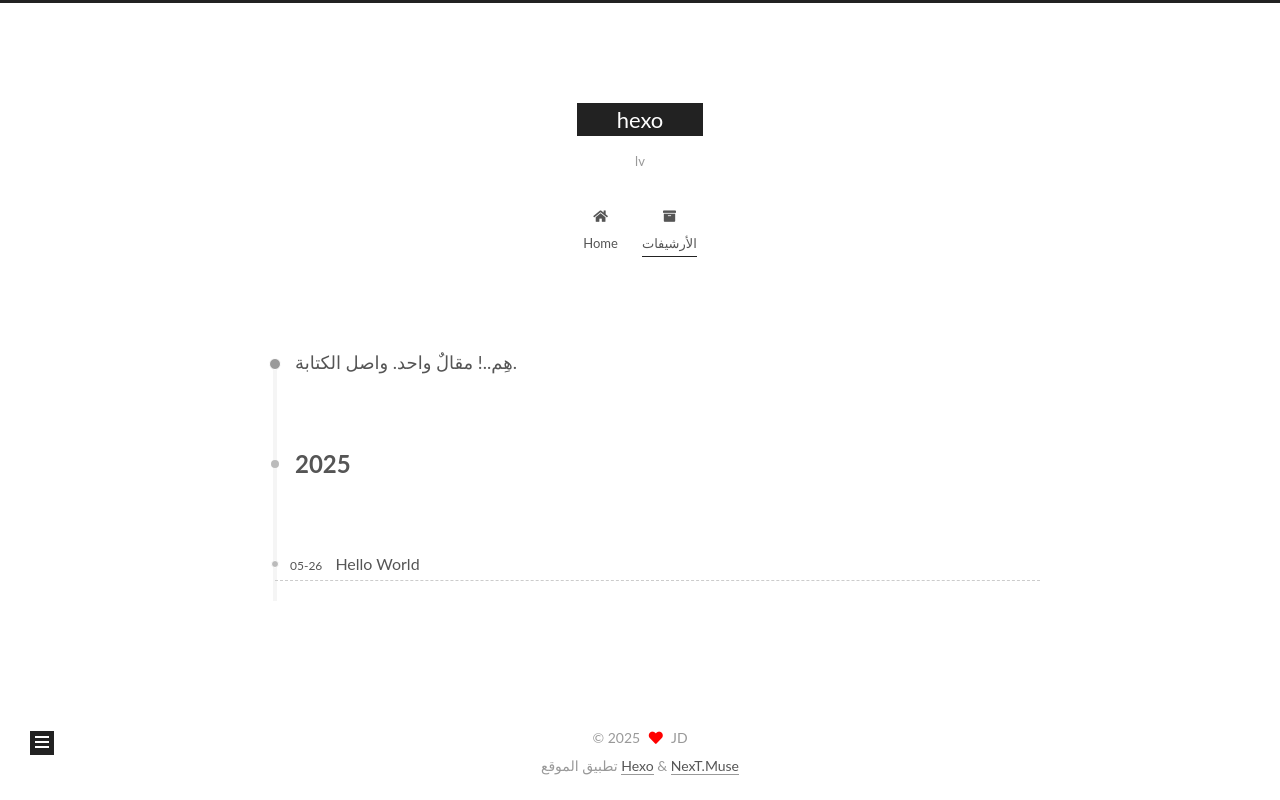
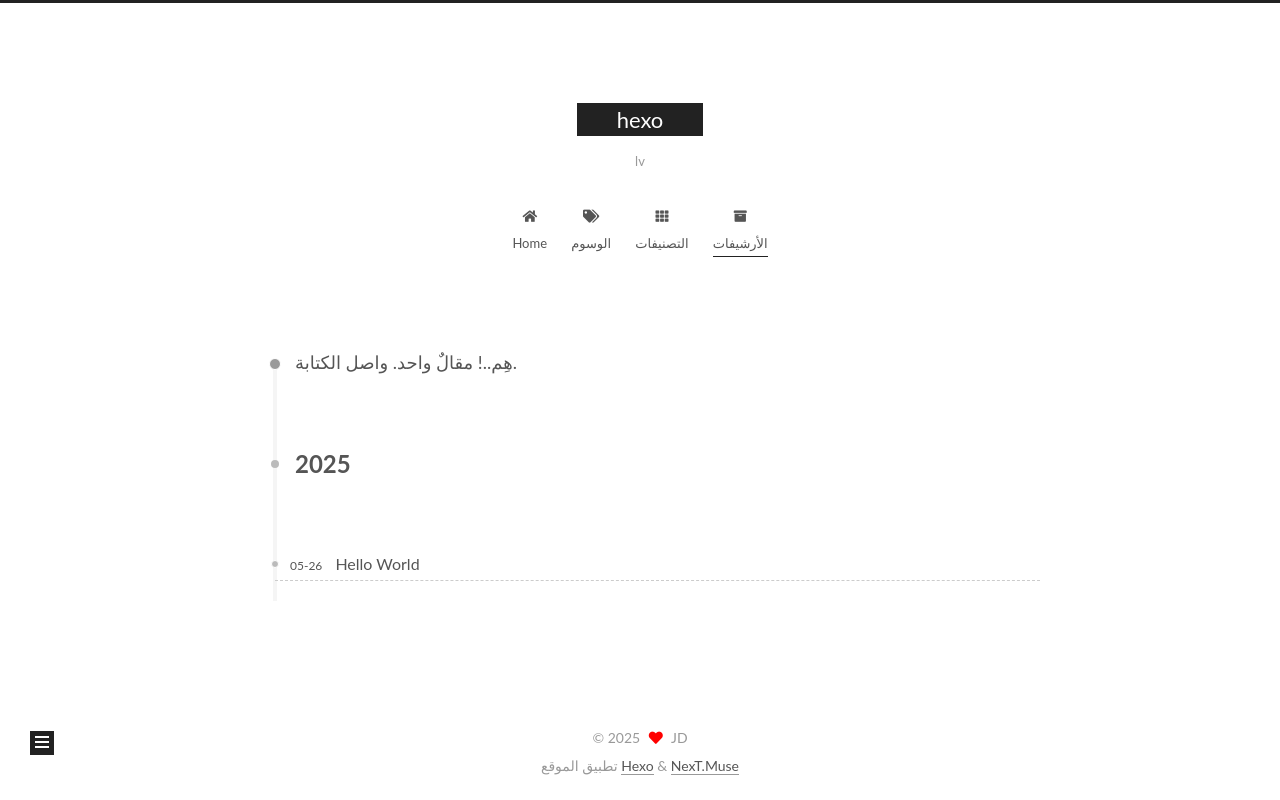
Before and after one commit to shihao-lv/shihao-lv.github.io, a plain HTML site: page archives/index.html in a window 1280 px wide. Drawn offline with Linux system fonts and the light colour scheme.

Commit message:
Site updated: 2025-05-28 11:33:14

```diff
--- a/archives/index.html
+++ b/archives/index.html
@@ -115,6 +115,16 @@
         <li class="menu-item menu-item-home">
 
     <a href="/" rel="section"><i class="fa fa-home fa-fw"></i>Home</a>
+
+  </li>
+        <li class="menu-item menu-item-tags">
+
+    <a href="/tags/" rel="section"><i class="fa fa-tags fa-fw"></i>الوسوم</a>
+
+  </li>
+        <li class="menu-item menu-item-categories">
+
+    <a href="/categories/" rel="section"><i class="fa fa-th fa-fw"></i>التصنيفات</a>
 
   </li>
         <li class="menu-item menu-item-archives">
--- a/css/main.css
+++ b/css/main.css
@@ -1168,7 +1168,7 @@ pre .javascript .function {
 }
 .links-of-author a::before,
 .links-of-author span.exturl::before {
-  background: #60ffcb;
+  background: #852599;
   border-radius: 50%;
   content: ' ';
   display: inline-block;
```
Also changed, not shown: 2025/05/26/hello-world/index.html (+10 -0 lines), archives/2025/05/index.html (+10 -0 lines), archives/2025/index.html (+10 -0 lines), index.html (+10 -0 lines).
